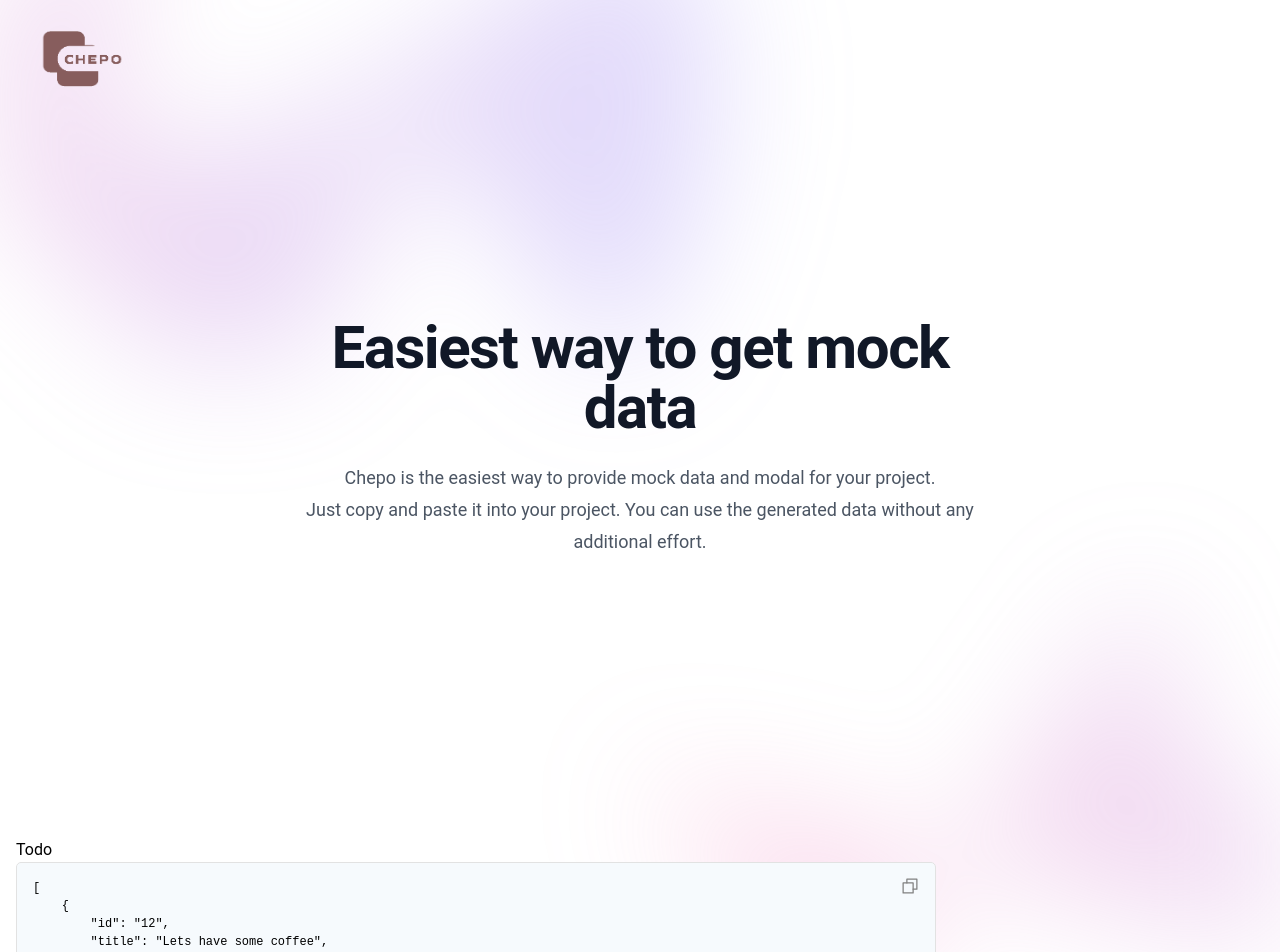
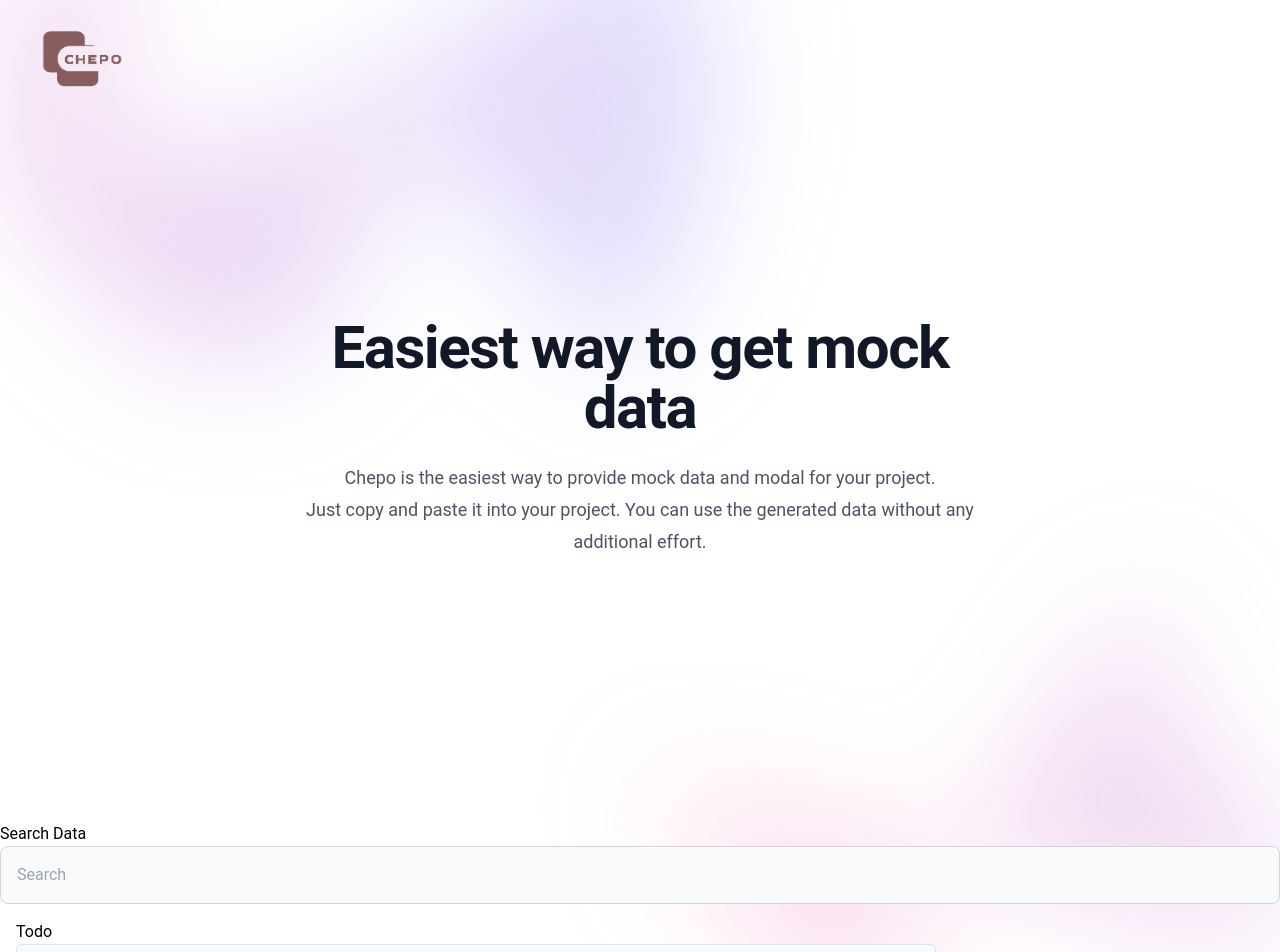
Before and after one commit to hidaytrahman/chepo, a React (Vite) app: page / in a window 1280 px wide. Shown: the top 952 px of the page. Built offline with nearby package versions, Linux system fonts and the light colour scheme.

Commit message:
chore(search): implemented search WIP

```diff
--- a/package.json
+++ b/package.json
@@ -1,7 +1,7 @@
 {
   "name": "chepo",
   "private": true,
-  "version": "1.0.0",
+  "version": "1.0.1",
   "type": "module",
   "homepage": "https://hidaytrahman.github.io/chepo/",
   "scripts": {
--- a/src/App.tsx
+++ b/src/App.tsx
@@ -1,13 +1,24 @@
 // import { BrowserRouter as Router, Routes, Route } from "react-router-dom";
 
+import { useReducer } from "react";
 import "./App.css";
 import JsonViewer from "./components/utils/jsonViewer/JsonViewer";
 import Landing from "./components/views/landing/Landing";
-import { photosFull, githubUser, photosShort, todos, users } from "./model";
+import { AppContext, appReducer, initialAppState } from "./context";
+import { todos, users } from "./model";
 import { videoPlayer } from "./model/misc";
+
 function App() {
+  const [state, dispatch] = useReducer<any>(appReducer, initialAppState);
   return (
-    <>
+    <AppContext.Provider
+      value={{
+        isSearching: state?.isSearching,
+        setSearchingState: (value: boolean) => {
+          dispatch();
+        },
+      }}
+    >
       {/* Need to configure router */}
       {/* <Router>
         <Routes>
@@ -26,7 +37,7 @@ function App() {
         {/* <JsonViewer data={photosShort} title="Photos Short" /> */}
         {/* <JsonViewer data={photosFull} title="Photos Full" /> */}
       </div>
-    </>
+    </AppContext.Provider>
   );
 }
 
--- a/src/components/views/landing/Landing.tsx
+++ b/src/components/views/landing/Landing.tsx
@@ -10,6 +10,9 @@ const navigation = [
 
 export default function Landing() {
   const [mobileMenuOpen, setMobileMenuOpen] = useState(false);
+
+  const [search, setSearch] = useState([]);
+  const [searchTerm, setSearchTerm] = useState("");
 
   return (
     <div className="isolate bg-white">
@@ -192,6 +195,20 @@ export default function Landing() {
           </div>
         </div>
       </main>
+
+      <div>
+        <label htmlFor="search">Search Data</label>
+        <input
+          className="block w-full p-4 text-gray-900 border border-gray-300 rounded-lg bg-gray-50 sm:text-md focus:ring-blue-500 focus:border-blue-500 dark:bg-gray-700 dark:border-gray-600 dark:placeholder-gray-400 dark:text-white dark:focus:ring-blue-500 dark:focus:border-blue-500"
+          type="text"
+          placeholder="Search"
+          id="search"
+          onChange={(e) => {
+            setSearchTerm(e.target.value);
+            console.log({ searchTerm });
+          }}
+        />
+      </div>
     </div>
   );
 }
--- /dev/null
+++ b/src/context/index.ts
@@ -0,0 +1,34 @@
+import { createContext, useContext } from "react";
+
+type AppStateTypes = {
+  isSearching: boolean;
+  setSearchingState?: (value: boolean) => void;
+};
+
+export const initialAppState: AppStateTypes = {
+  isSearching: false,
+};
+
+type ACTIONTYPE =
+  | { type: "SEARCHING"; payload: boolean }
+  | { type: "decrement"; payload: string };
+
+export const AppContext =
+  createContext<typeof initialAppState>(initialAppState);
+
+// reducers
+export const appReducer = (
+  state: typeof initialAppState,
+  action: ACTIONTYPE
+) => {
+  switch (action.type) {
+    case "SEARCHING":
+      return (state.isSearching = action.payload);
+    default:
+      return state;
+  }
+};
+
+export const useAppContext = () => {
+  return useContext(AppContext);
+};
```
